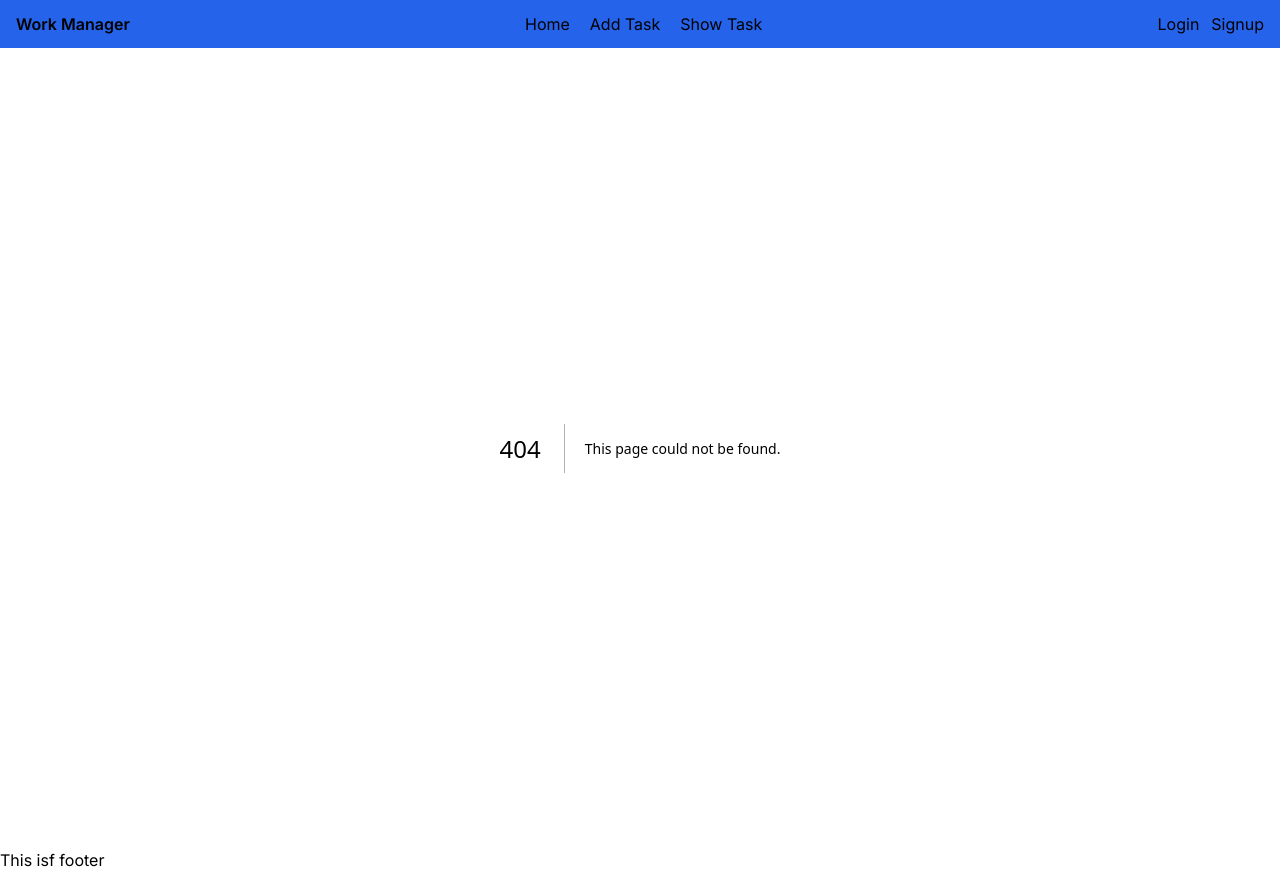
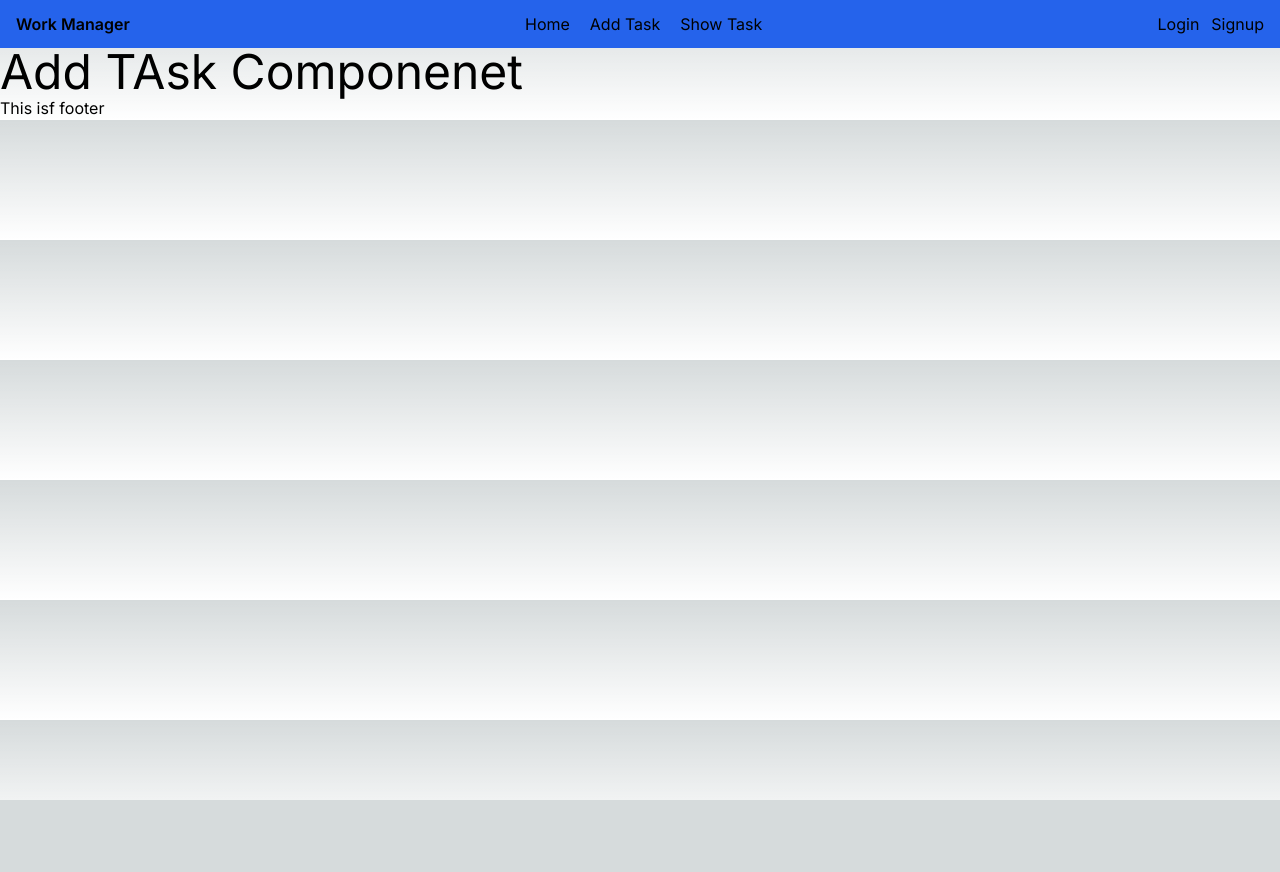
Before and after one commit to Kumarpancham551/nextJSProj, a Next.js app: page /add-task in a window 1280 px wide. Before the commit this address had no page. After the commit the page ends 800 px from the top, so only its background shows below. Built offline with nearby package versions, Linux system fonts and the light colour scheme.

Commit message:
add task page

```diff
--- /dev/null
+++ b/src/app/add-task/page.jsx
@@ -0,0 +1,9 @@
+import React from 'react'
+
+export const AddTAsk = () => {
+  return (
+    <div className='text-5xl'>Add TAsk Componenet</div>
+  )
+}
+
+export default AddTAsk;
--- a/src/components/CustomNavbar.jsx
+++ b/src/components/CustomNavbar.jsx
@@ -17,7 +17,7 @@ const CustomNavbar = () => {
             </li>
 
             <li>
-                <a href='#!'>Add Task</a>
+                <Link href={'/add-task'}>Add Task</Link>
             </li>
 
             <li>
```
